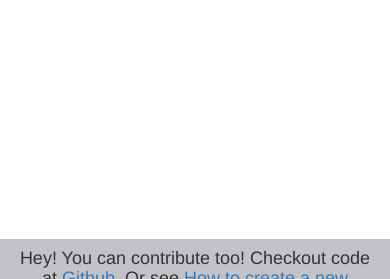
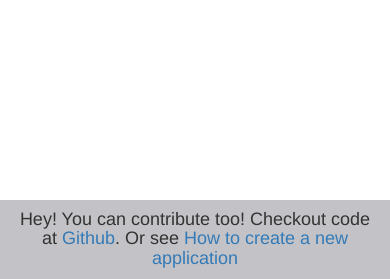
Before and after one commit to DheerendraRathor/ldap-oauth2, a Django app: template templates/sso/root.html in a window 390 px wide. Shown: the part 565-844 px from the top of the page. Run offline with Django 3.2, Linux system fonts and the light colour scheme; the template is opened without the code that fills it, so the values that code supplies are empty; some libraries are stand-ins or nearby versions.

Commit message:
fixed footer rendering on mobile devices

```diff
--- a/static/sso/css/root.css
+++ b/static/sso/css/root.css
@@ -6,15 +6,12 @@ html {
 body {
     padding-top: 70px;
     word-wrap: break-word;
-    margin-bottom: 40px;
 }
 
 .footer {
   position: fixed;
   bottom: 0;
   width: 100%;
-  /* Set the fixed height of the footer here */
-  height: 40px;
   background-color: #c3c3c7;
 }
 
```
